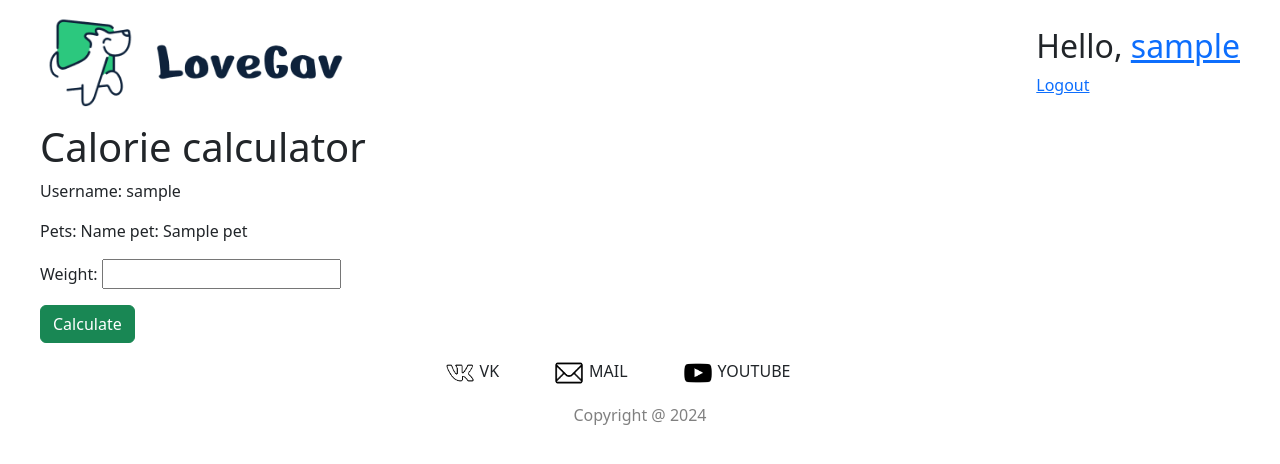
After one commit to RedHotChilliHead/LoveGav, a Django app: a page that uses LoveGav/profileapp/templates/profileapp/calories.html in a window 1280 px wide. The commit adds this page. Shown: the top 464 px of the page. Run offline with Django 5.2, Linux system fonts and the light colour scheme; tables that the repository leaves empty hold one stand-in row (values such as "Sample post").

Commit message:
template for calorie calculator

```diff
--- /dev/null
+++ b/LoveGav/profileapp/forms.py
@@ -0,0 +1,4 @@
+from django import forms
+
+class Calculator(forms.Form):
+    weight = forms.FloatField(label='Weight')
--- /dev/null
+++ b/LoveGav/profileapp/templates/profileapp/calories.html
@@ -0,0 +1,26 @@
+{% extends "profileapp/base.html" %}
+
+{% block title %}
+    Calorie calculator
+{% endblock %}
+
+{% block body %}
+    <div class="fixed-container">
+        <h1>Calorie calculator</h1>
+        <div>
+            <p>Username: {{ user.username }}</p>
+            <p>Pets:
+                {% for pet in pets %}
+                    Name pet: {{ pet.name }}
+                {% endfor %}
+            </p>
+        </div>
+        <div>
+            <form method="post" enctype="multipart/form-data">
+                {% csrf_token %}
+                {{ form.as_p }}
+                <button type="submit" class="btn btn-success">Calculate</button>
+            </form>
+        </div>
+    </div>
+{% endblock %}
--- a/LoveGav/profileapp/templates/profileapp/hello.html
+++ b/LoveGav/profileapp/templates/profileapp/hello.html
@@ -22,5 +22,8 @@
         <div>
             <a href={% url 'profileapp:user-details' username=user.username %}>User-details</a>
         </div>
+    <div>
+            <a href={% url 'profileapp:calculator' username=user.username %}>Calorie calculator</a>
+        </div>
     </div>
 {% endblock %}
--- a/LoveGav/profileapp/urls.py
+++ b/LoveGav/profileapp/urls.py
@@ -4,6 +4,7 @@ from django.contrib.auth.views import LoginView
 from .views import HellowView
 from .views import RegisterView, logout_view, UpdateMeView, UserDetaislView, DeleteUserView
 from .views import RegisterPetView, PetDetaislView, UpdatePetView, DeletePetView
+from .views import СalorieСalculatorView
 
 app_name = "profileapp"
 
@@ -24,4 +25,6 @@ urlpatterns = [
     path('<str:username>/<int:pk>/', PetDetaislView.as_view(), name='pet-details'),
     path('<str:username>/<int:pk>/update/', UpdatePetView.as_view(), name='update-pet'),
     path('<str:username>/<int:pk>/delete/', DeletePetView.as_view(), name='delete-pet'),
+
+    path('<str:username>/calculator/', СalorieСalculatorView.as_view(), name='calculator'),
 ]
--- a/LoveGav/profileapp/views.py
+++ b/LoveGav/profileapp/views.py
@@ -9,6 +9,7 @@ from django.contrib.auth import authenticate, login, logout
 from django.contrib.auth.forms import UserCreationForm
 
 from profileapp.models import Profile, Pet
+from .forms import Calculator
 
 
 class RegisterView(CreateView):  # форма регистрации пользователя
@@ -212,3 +213,22 @@ class DeletePetView(UserPassesTestMixin, LoginRequiredMixin, DeleteView):
     def get_success_url(self):
         return reverse("profileapp:pet-details", kwargs={'username': self.kwargs['username'], 'pk': self.kwargs['pk']})
     # шаблон должен быть обязательно pet_confirm_delete (модель_confirm_delete)
+
+class СalorieСalculatorView(View):
+    """
+    Калькулятор каллорий
+    """
+
+    def get(self, request, *args, **kwargs):
+        form = Calculator()
+        arg_username = self.kwargs['username']
+        context = {
+            "pets": Pet.objects.filter(owner__username=arg_username),
+            "user": User.objects.get(username=arg_username),
+            "form": form,
+        }
+        return render(request, 'profileapp/calories.html', context=context)
+
+    def post(self, request, *args, **kwargs):
+        form = Calculator(request.POST)
+        return render(request, 'profileapp/hello.html')
```
